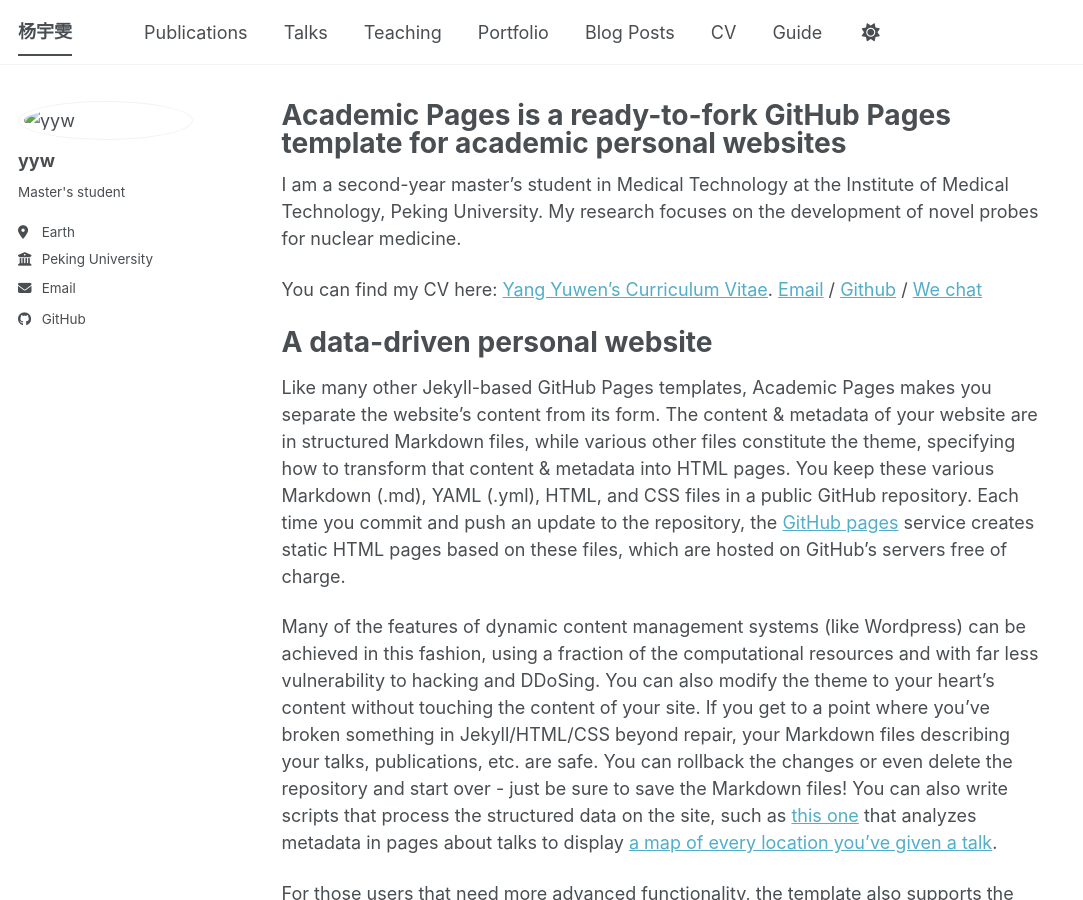
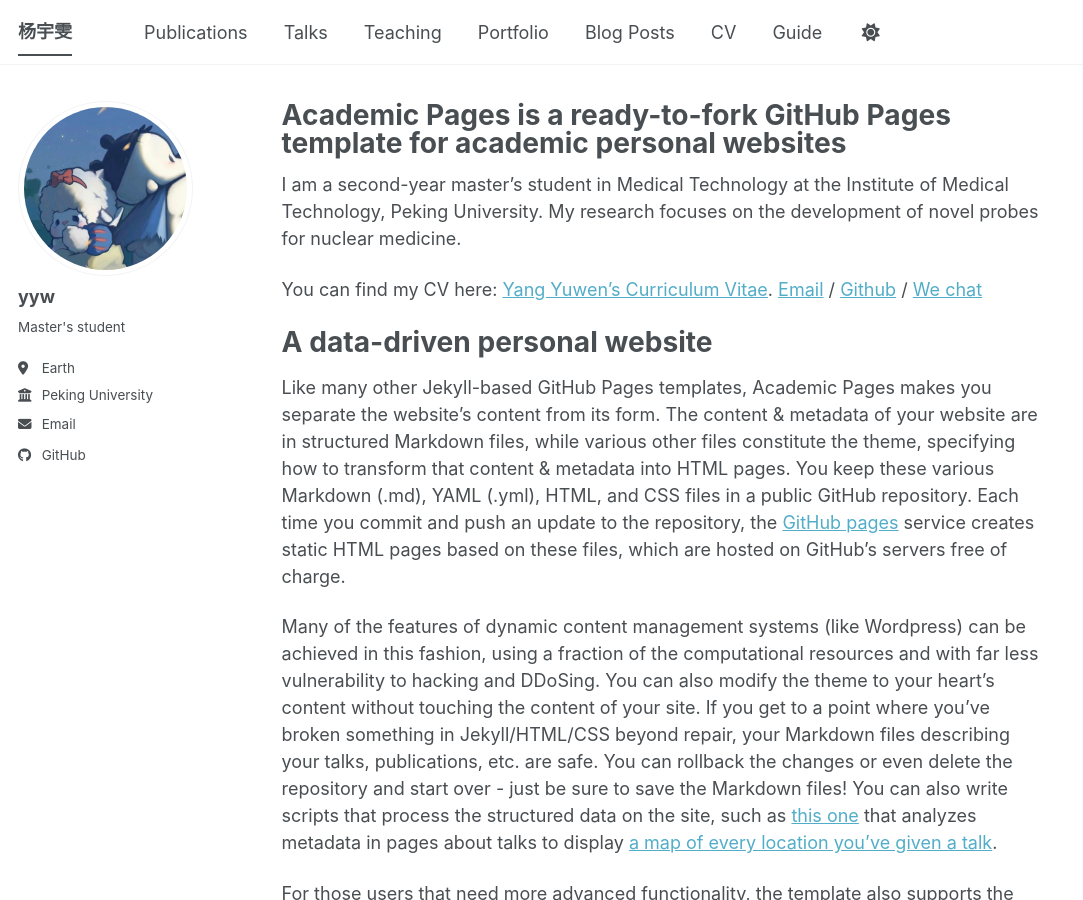
Before and after one commit to Yang-Yu-Wen/Yang-Yu-Wen.github.io, a Jekyll site: the page built from _pages/about.md, in a window 1280 px wide and 900 px high. Shown: the whole window, without its empty margins (0-1083 px from the left). Built offline with Jekyll 4.4.1, drawn with Linux system fonts in a browser that asks for light colours; a script bundle is joined from its source files by our own code; library files that are not in the unit come from our copies.

Commit message:
Update _config.yml

```diff
--- a/_config.yml
+++ b/_config.yml
@@ -23,7 +23,7 @@
 #               Additional customization can be done by editing /_includes/author-profile.html
 author:
   # Biographic information
-  avatar           : "/images/photo.png"
+  avatar           : "../images/photo.png"
   name             : "yyw"
   pronouns         : # example: "she/her"
   bio              : "Master's student"
```
